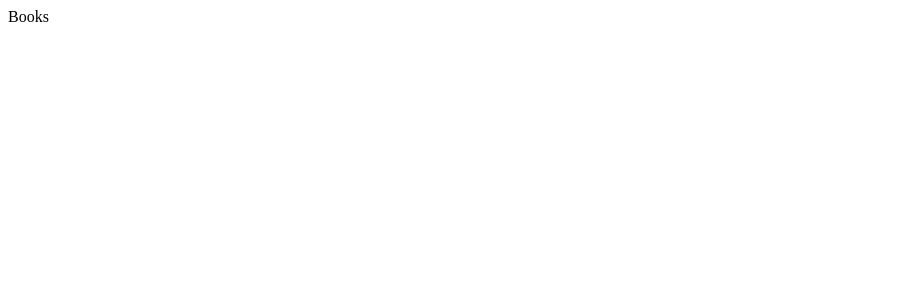
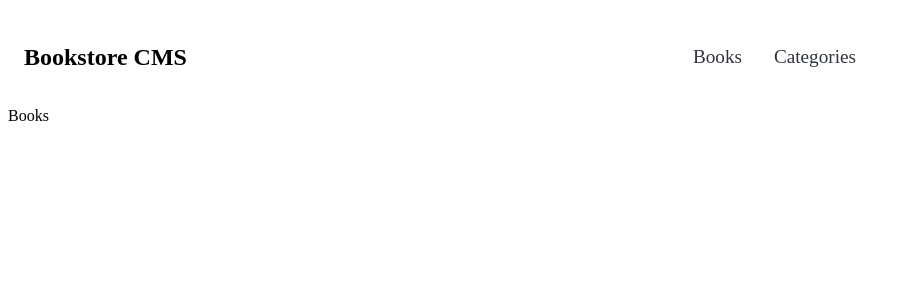
Before and after one commit to Ochiengsteven/bookstore, a React (Create React App) app: page / in a window 1280 px wide. Shown: the top 300 px of the page, without its empty margins (0-911 px from the left). Built offline with nearby package versions, Linux system fonts and the light colour scheme.

Commit message:
STYLES THE NAV

```diff
--- /dev/null
+++ b/src/App.css
@@ -0,0 +1,24 @@
+nav {
+  display: flex;
+  justify-content: space-between;
+  align-items: center;
+  padding: 1rem;
+}
+
+nav ul {
+  display: flex;
+  justify-content: space-between;
+  align-items: center;
+  list-style: none;
+  margin-right: 30vw;
+}
+
+nav ul li {
+  margin: 0 1rem;
+}
+
+nav ul li a {
+  text-decoration: none;
+  color: #2e333d;
+  font-size: 1.2rem;
+}
--- a/src/App.js
+++ b/src/App.js
@@ -1,13 +1,23 @@
-import { Routes, Route } from 'react-router-dom';
+import { Link, Routes, Route } from 'react-router-dom';
 import Books from './components/Books';
 import Categories from './components/categories';
+import './App.css';
 
 function App() {
   return (
-    <Routes>
-      <Route path="/" element={<Books />} />
-      <Route path="/categories" element={<Categories />} />
-    </Routes>
+    <>
+      <nav>
+        <h1>Bookstore CMS</h1>
+        <ul>
+          <li><Link to="/">Books</Link></li>
+          <li><Link to="/categories">Categories</Link></li>
+        </ul>
+      </nav>
+      <Routes>
+        <Route path="/" element={<Books />} />
+        <Route path="/categories" element={<Categories />} />
+      </Routes>
+    </>
   );
 }
 
```
